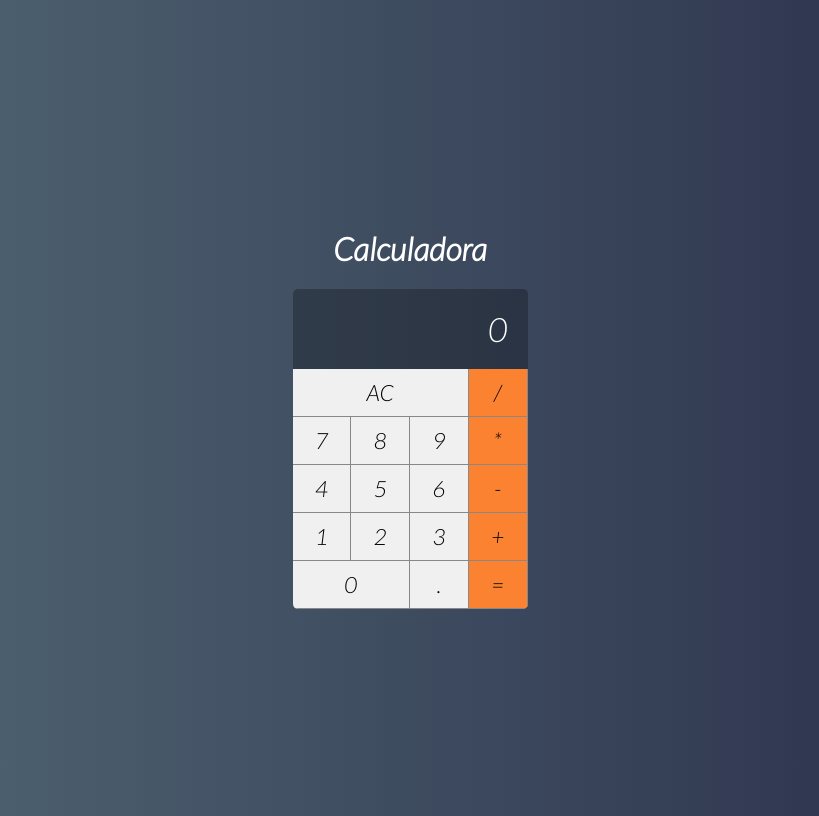
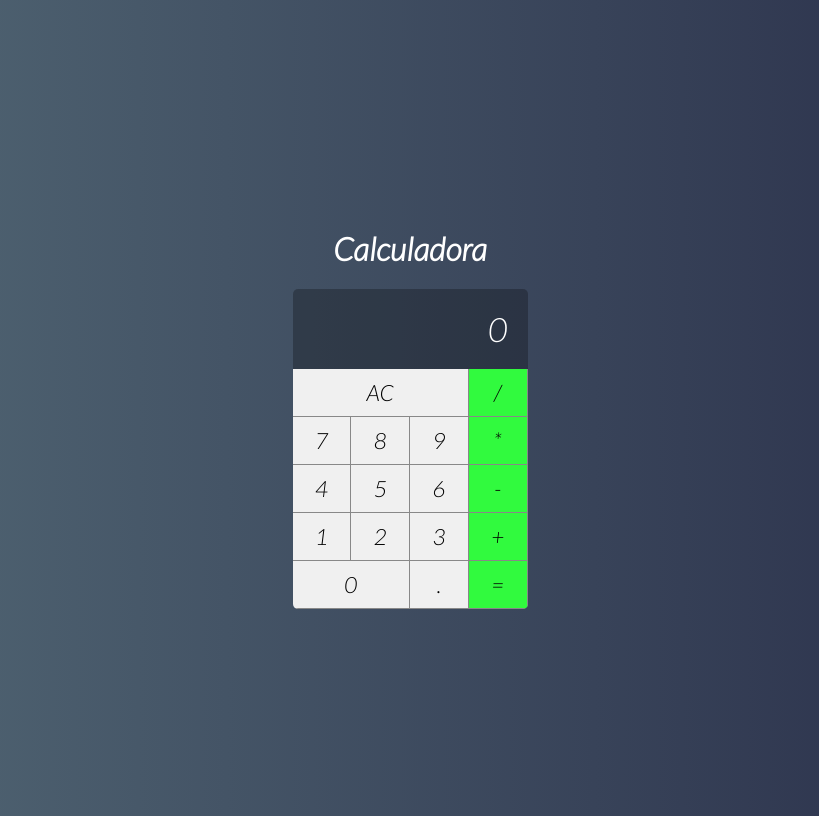
Before and after one commit to dan1el-alme1da/calculadora, a React (Create React App) app in the folder calculadora/: page / in a window 1280 px wide. Shown: the whole page, without its empty margins (230-1049 px from the left). Built offline with nearby package versions, Linux system fonts and the light colour scheme.

Commit message:
change color

```diff
--- a/calculadora/src/components/Button.css
+++ b/calculadora/src/components/Button.css
@@ -25,7 +25,7 @@
 }
 
 .button.operation {
-    background-color: #fa8231;
+    background-color: #31fa3e;
 }
 
 .button.operation:active {
```
